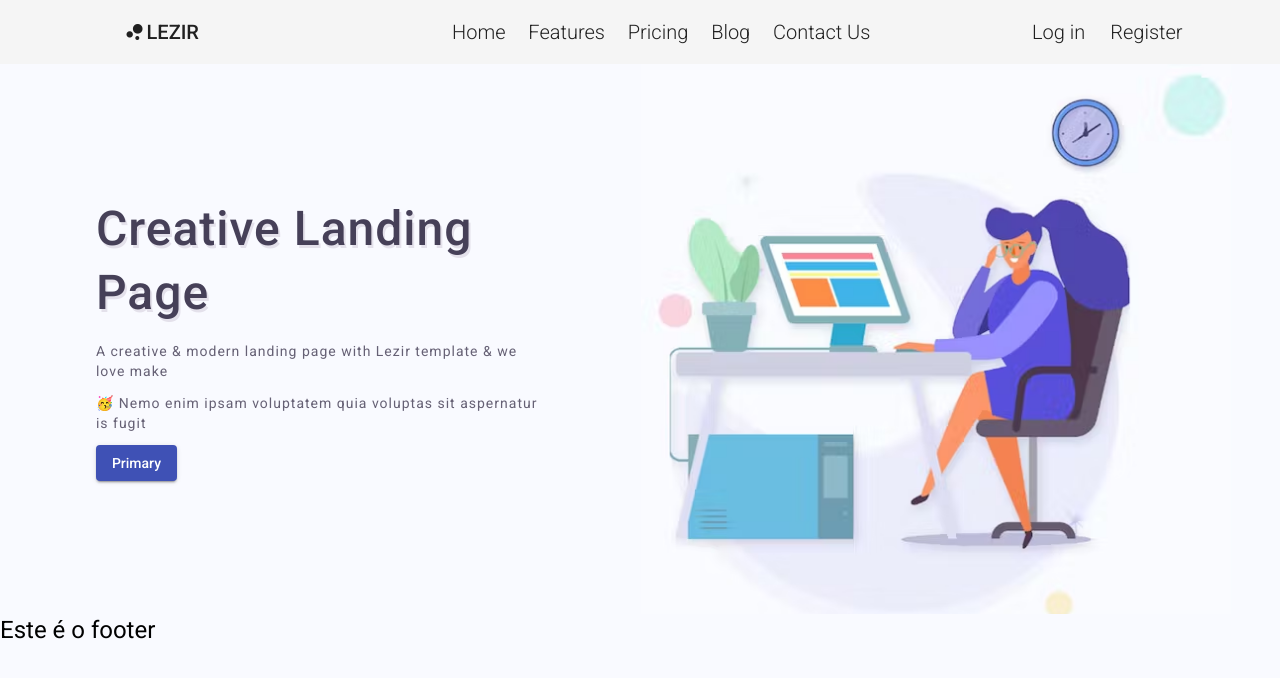
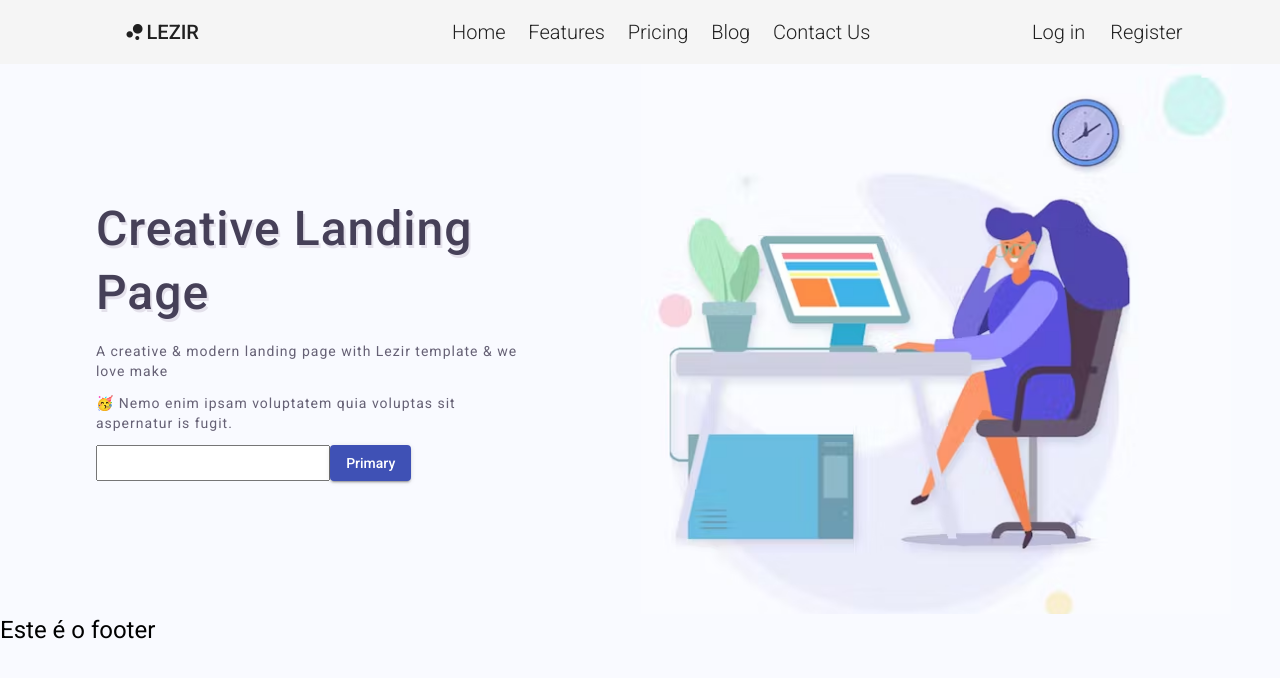
Before and after one commit to GiselleBarbosa/html-css-landing-page, an Angular app: page / in a window 1280 px wide. Shown: the top 678 px of the page. Built offline with nearby package versions, Linux system fonts and the light colour scheme.

Commit message:
last update

```diff
--- a/src/app/main-grid/main-grid.component.html
+++ b/src/app/main-grid/main-grid.component.html
@@ -7,9 +7,9 @@
 
       <p class="paragrafo">A creative & modern landing page with Lezir template & we love make </p>
 
-      <p class="paragrafo02">🥳 Nemo enim ipsam voluptatem quia voluptas sit aspernatur is fugit</p>
+      <p class="paragrafo02">🥳 Nemo enim ipsam voluptatem quia voluptas sit aspernatur is fugit.</p>
+      <input><button class="btn" mat-raised-button color="primary">Primary</button>
 
-      <button class="btn" mat-raised-button color="primary">Primary</button>
     </div>
   </mat-grid-tile>
 
--- a/src/app/main-grid/main-grid.component.scss
+++ b/src/app/main-grid/main-grid.component.scss
@@ -19,14 +19,18 @@ img {
 }
 .paragrafo {
   display: flex;
+  color: #666175;
+  letter-spacing: 1px;
+}
 
-  color:#666175;
-  letter-spacing: 1px;
-
-}
 .paragrafo02 {
   display: flex;
+  color: #666175;
+  letter-spacing: 1px;
+  width: 90%;
+}
 
-  color:#666175;
-  letter-spacing: 1px;
+input {
+ padding: 1.9%;
+ padding-right: 10%;
 }
```
